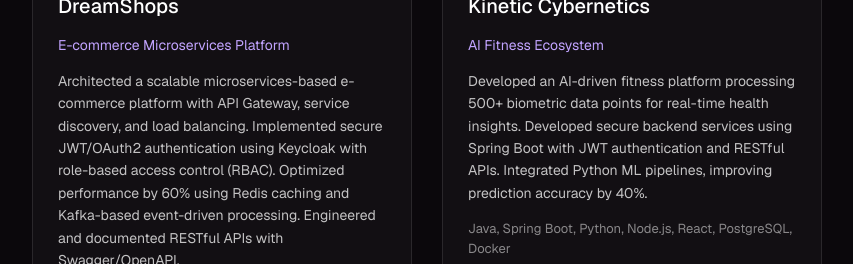
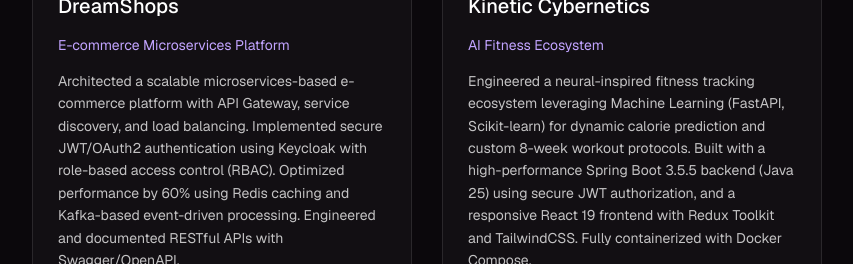
Before and after one commit to rachit-890/My-Portfolio, a React (Vite) app: page /myworks in a window 1280 px wide. Shown: the part 688-952 px from the top of the page, without its empty margins (8-861 px from the left). Built offline with nearby package versions, Linux system fonts and the light colour scheme.

Commit message:
feat: update Kinetic Cybernetics project details in config

```diff
--- a/src/config.ts
+++ b/src/config.ts
@@ -42,9 +42,9 @@
             id: 2,
             title: "Kinetic Cybernetics",
             category: "AI Fitness Ecosystem",
-            technologies: "Java, Spring Boot, Python, Node.js, React, PostgreSQL, Docker",
+            technologies: "Java 25, Spring Boot 3.5.5, Python 3.14, FastAPI, React 19, Redux Toolkit, TailwindCSS, H2, JWT, Docker",
             image: "/images/kinetic.png",
-            description: "Developed an AI-driven fitness platform processing 500+ biometric data points for real-time health insights. Developed secure backend services using Spring Boot with JWT authentication and RESTful APIs. Integrated Python ML pipelines, improving prediction accuracy by 40%."
+            description: "Engineered a neural-inspired fitness tracking ecosystem leveraging Machine Learning (FastAPI, Scikit-learn) for dynamic calorie prediction and custom 8-week workout protocols. Built with a high-performance Spring Boot 3.5.5 backend (Java 25) using secure JWT authorization, and a responsive React 19 frontend with Redux Toolkit and TailwindCSS. Fully containerized with Docker Compose."
         }
     ],
     contact: {
```
